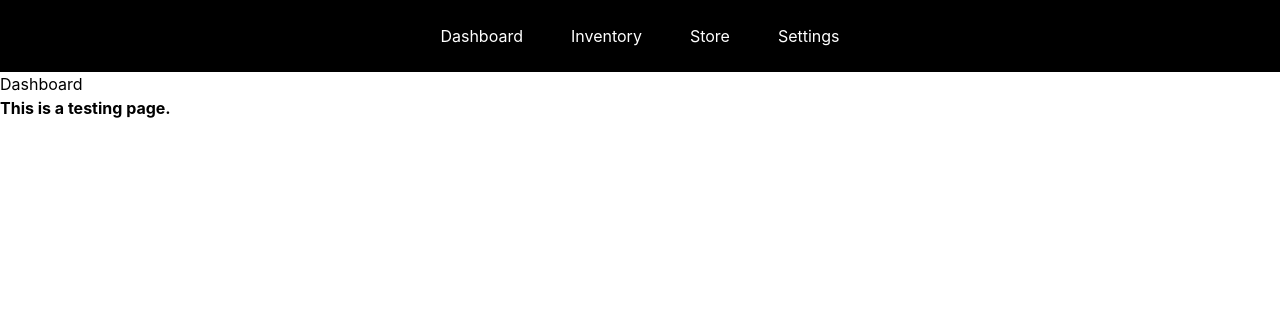
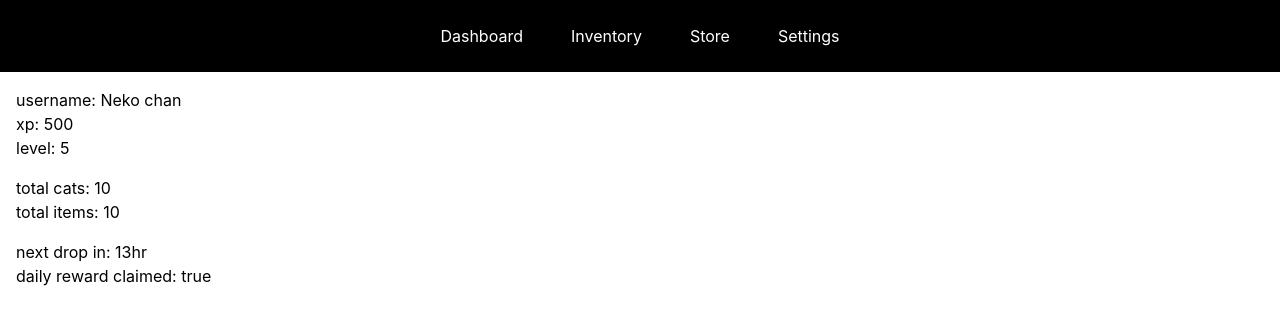
Before and after one commit to bonitoflakez/cat-tales, a React (Create React App) app in the folder frontend/: page / in a window 1280 px wide. Shown: the top 324 px of the page. Built offline with nearby package versions, Linux system fonts and the light colour scheme.

Commit message:
tested sample data on dashboard page

```diff
--- a/frontend/src/pages/Dashboard.js
+++ b/frontend/src/pages/Dashboard.js
@@ -1,8 +1,27 @@
+import { userData, inventoryData, additionalData } from "../utils/sampleData";
+
 export default function Dashboard() {
   return (
     <>
-      <h1>Dashboard</h1>
-      <p className="font-bold">This is a testing page.</p>
+      <div className="dashboard-container">
+        <div className="container m-4 dashboard-user-info">
+          <p className="user-name">username: {userData.uname}</p>
+          <p className="user-xp">xp: {userData.xp}</p>
+          <p className="user-level">level: {userData.level}</p>
+        </div>
+        <div className="container m-4  dashboard-inventory-info">
+          <p className="user-cats">total cats: {inventoryData.cats}</p>
+          <p className="user-items">total items: {inventoryData.items}</p>
+        </div>
+        <div className="container m-4 dashboard-additional-details">
+          <p className="next-drop-in">
+            next drop in: {additionalData.nextDropIn}
+          </p>
+          <p className="user-xp">
+            daily reward claimed: {additionalData.claimedToday}
+          </p>
+        </div>
+      </div>
     </>
   );
 }
--- /dev/null
+++ b/frontend/src/utils/sampleData.js
@@ -0,0 +1,16 @@
+export const userData = {
+  uname: "Neko chan",
+  xp: 500,
+  level: 5,
+};
+
+export const inventoryData = {
+  cats: 10,
+  items: 10,
+  // arrange properly
+};
+
+export const additionalData = {
+  nextDropIn: "13hr",
+  claimedToday: "true",
+};
```
